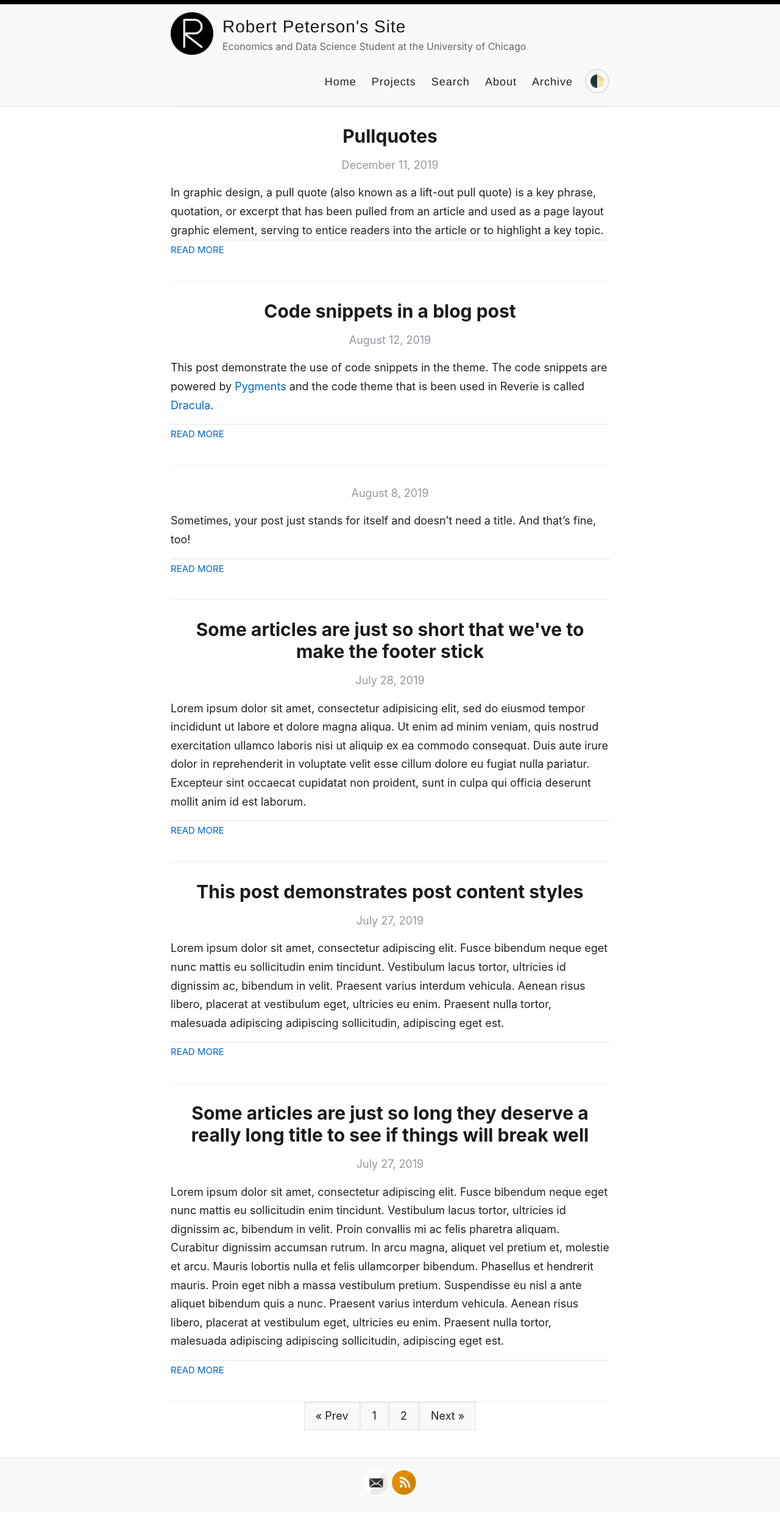
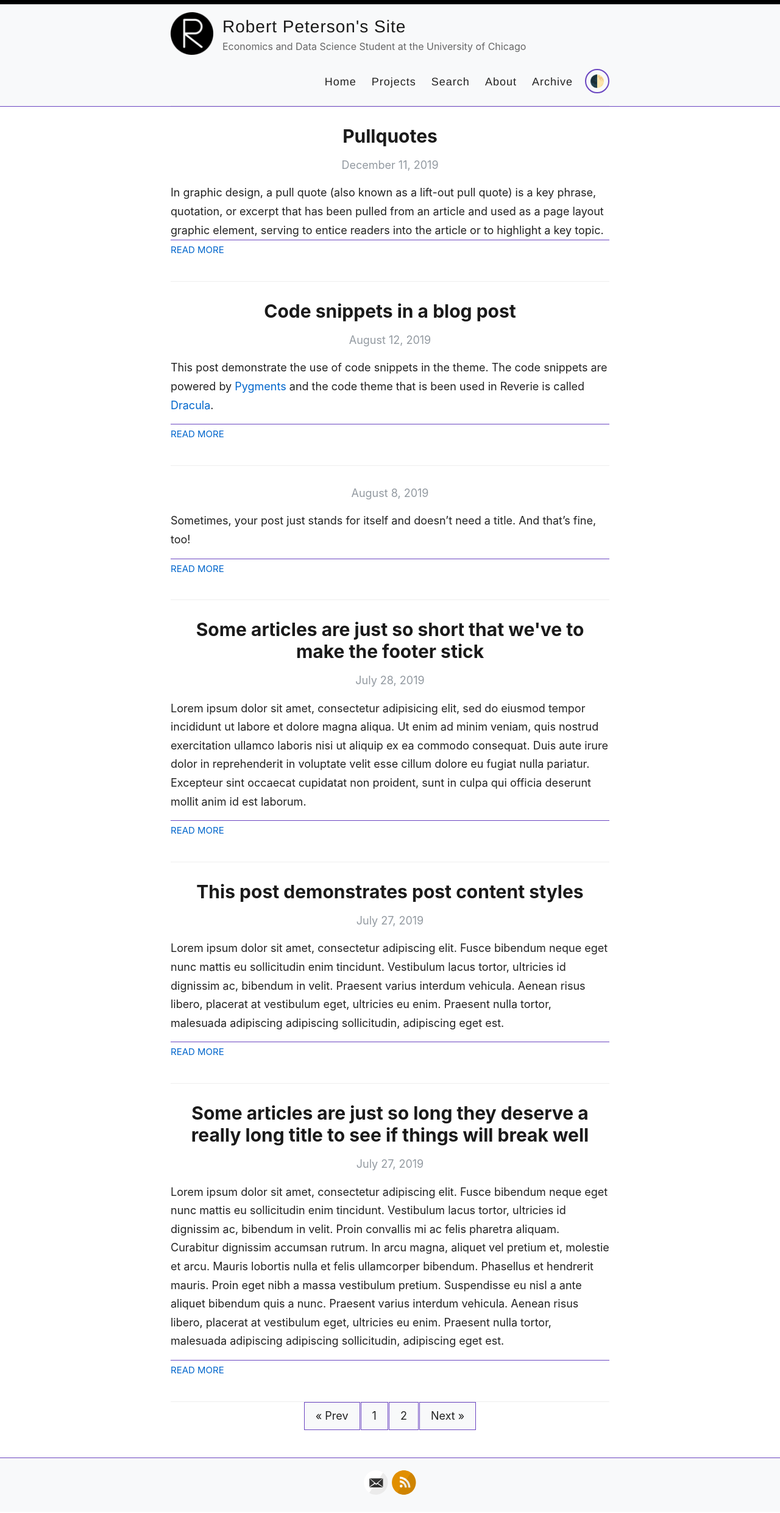
Before and after one commit to RobfPeterson/RobfPeterson.github.io, a Jekyll site: the page built from index.html, in a window 1280 px wide. Shown: the whole page at 61% size. Built offline with Jekyll 4.4.1, drawn with Linux system fonts in a browser that asks for light colours; the list of posts is cut into pages by our own code.

Commit message:
Update style.scss

```diff
--- a/assets/style.scss
+++ b/assets/style.scss
@@ -1155,7 +1155,7 @@ Modules - reusable parts of our design
   --bg-color: #ffffff;
   --text-color: #222222;
   --secondary-bg: #f8f9fa;
-  --border-color: #dee2e6;
+  --border-color: #6b46c1;
   --link-color: #0066cc;
   --link-hover: #0052a3;
   --nav-link-color: #555555;
@@ -1174,7 +1174,7 @@ Modules - reusable parts of our design
   --bg-color: #0d1117;
   --text-color: #e6edf3;
   --secondary-bg: #161b22;
-  --border-color: #30363d;
+  --border-color: #6b46c1;
   --link-color: #58a6ff;
   --link-hover: #79c0ff;
   --nav-link-color: #e6edf3;
```
